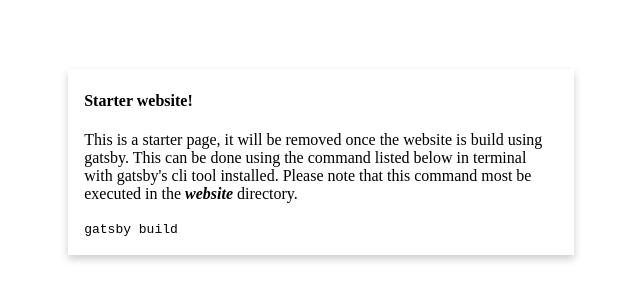
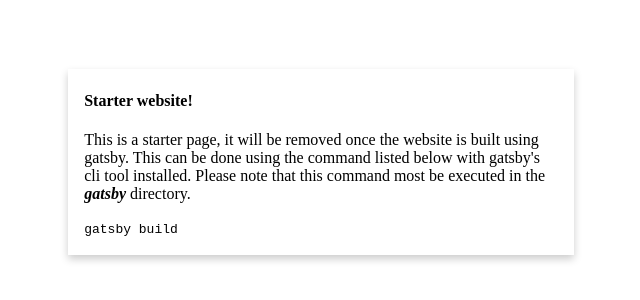
Before and after one commit to Natreve/strapi-gatsby-app, a website: page setup/index.html in a window 1280 px wide. Shown: the part 246-546 px from the top of the page, without its empty margins (319-959 px from the left). Drawn offline with Linux system fonts and the light colour scheme.

Commit message:
updated starter site page

```diff
--- a/setup/index.html
+++ b/setup/index.html
@@ -34,9 +34,9 @@
     <div class="card">
         <div class="container">
             <h4><b>Starter website!</b></h4>
-            <p>This is a starter page, it will be removed once the website is build using gatsby. This can be done using
-                the command listed below in terminal with gatsby's cli tool installed. Please note that this command
-                most be executed in the <em><strong>website</strong></em> directory.</p>
+            <p>This is a starter page, it will be removed once the website is built using gatsby. This can be done using
+                the command listed below with gatsby's cli tool installed. Please note that this command
+                most be executed in the <em><strong>gatsby</strong></em> directory.</p>
             <p><code>gatsby build</code></p>
 
 
```
